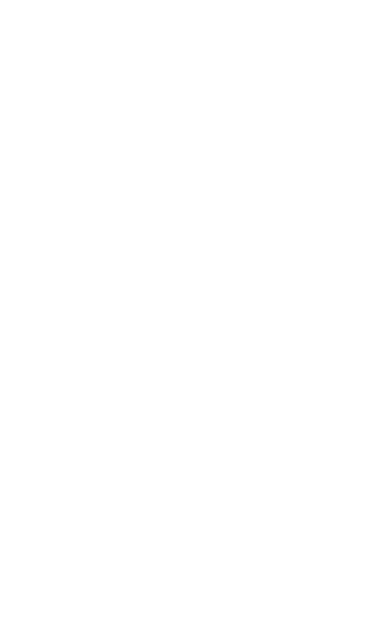
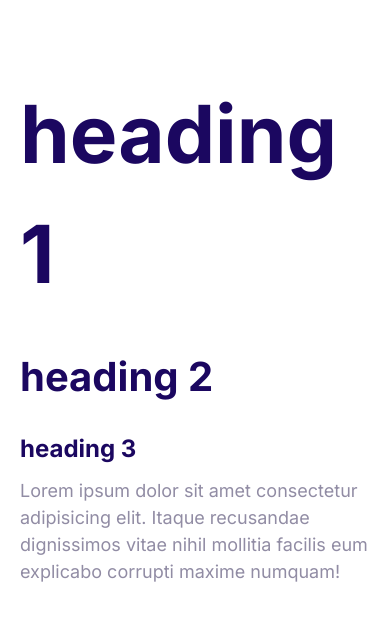
Before and after one commit to seba11lando/Sebify, a plain HTML site: page index.html in a window 390 px wide. Drawn offline with Linux system fonts and the light colour scheme.

Commit message:
Define styles for fonts.

```diff
--- a/css/styles.css
+++ b/css/styles.css
@@ -5,3 +5,56 @@
     --color-headings: #1b0760;
     --color-body: #918ca4;
 }
+
+html {
+    /* 62.5% of 16 px = 10 px */
+    font-size: 62.5%;
+    margin: 0;
+    padding: 0;
+    box-sizing: border-box;
+}
+body {
+    font-family: 'Inter', Arial, Helvetica, sans-serif;
+    font-size: 2.4rem;
+    color: var(--color-body);
+    line-height: 1.5;
+    background: #fff;
+    padding: 20px;
+}
+
+h1, h2, h3, h4, h5, h6 {
+    color: var(--color-headings);
+    margin-bottom: 1rem;
+}
+
+h1 {
+    /*1 x font size of the html element*/
+    font-size: 7rem;
+}
+
+h2 {
+    font-size: 4rem;
+}
+
+h3 {
+    font-size: 3rem;
+}
+
+p {
+    margin-top: 0;
+}
+
+@media screen and (max-width: 1024px) {
+    body {
+        font-size: 1.8rem;
+    }
+    h1 {
+        font-size: 8rem;
+    }
+    h2 {
+        font-size: 4rem;
+    }
+    h3 {
+        font-size: 2.4rem;
+    }
+}
--- a/index.html
+++ b/index.html
@@ -4,10 +4,16 @@
     <meta charset="UTF-8">
     <meta name="viewport" content="width=device-width, initial-scale=1.0">
     <title>Document</title>
+    <link rel="preconnect" href="https://fonts.googleapis.com">
+    <link rel="preconnect" href="https://fonts.gstatic.com" crossorigin>
+    <link href="https://fonts.googleapis.com/css2?family=Inter:ital,opsz,wght@0,14..32,100..900;1,14..32,100..900&display=swap" rel="stylesheet">
     <link rel="stylesheet" href="css/normalize.css">
     <link rel="stylesheet" href="css/styles.css">
 </head>
 <body>
-
+    <h1>heading 1</h1>
+    <h2>heading 2</h2>
+    <h3>heading 3</h3>
+    <p>Lorem ipsum dolor sit amet consectetur adipisicing elit. Itaque recusandae dignissimos vitae nihil mollitia facilis eum explicabo corrupti maxime numquam!</p>
 </body>
 </html>
```
